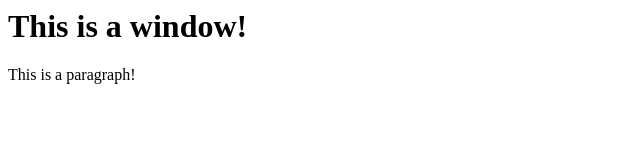
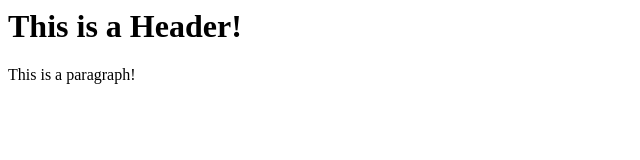
Before and after one commit to 77ZTM/electron-example-app, an Electron app: page html/create.html in a window 800 px wide. Shown: the full height of the page, 0-640 px from the left. Drawn offline with Linux system fonts and the light colour scheme.

Commit message:
Changed A header tag on create.html

```diff
--- a/html/create.html
+++ b/html/create.html
@@ -6,7 +6,7 @@
     </head>
     <body>
         <h1>
-            This is a window!
+            This is a Header!
         </h1>
         <p>
             This is a paragraph!
```
